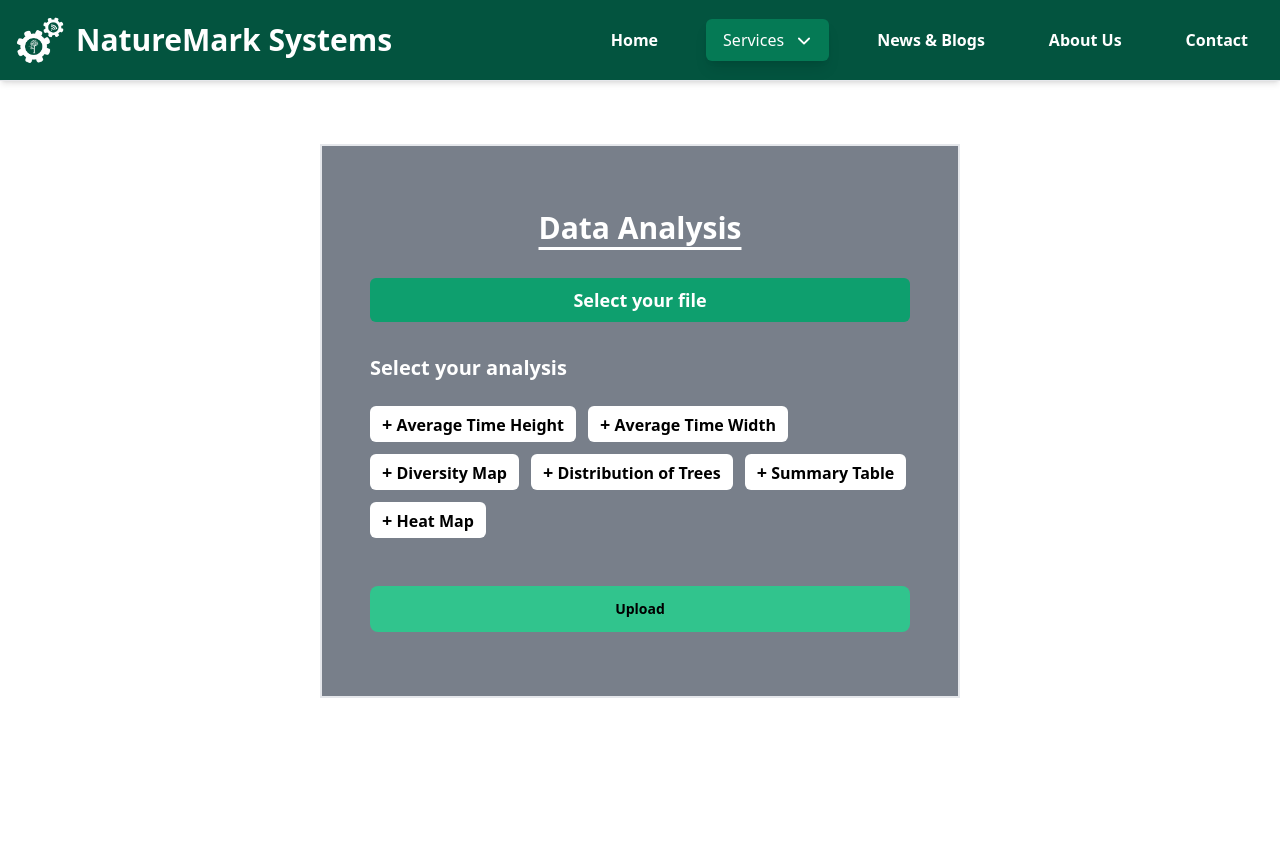
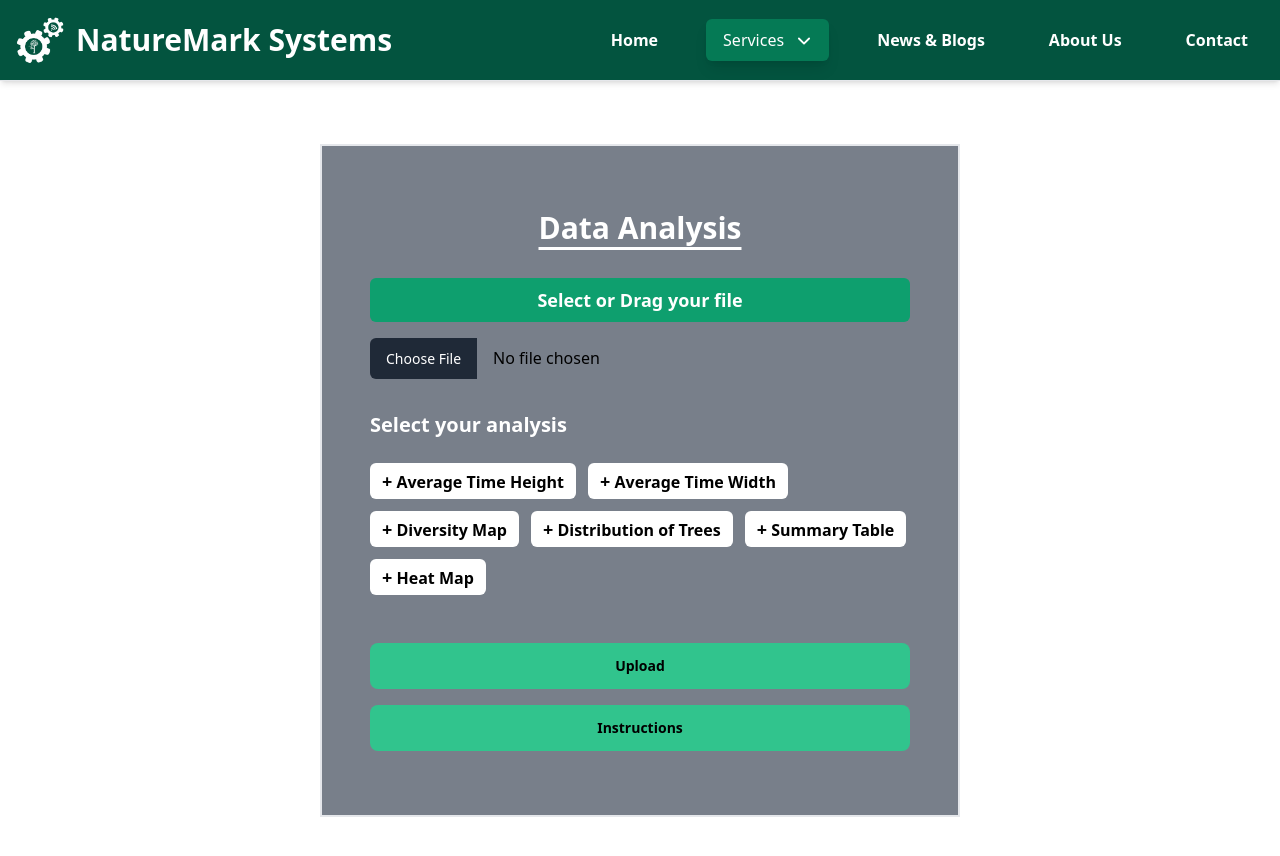
Before and after one commit to mshailesh7/MainWeb, a React (Vite) app: page /UploadAnalysis in a window 1280 px wide. Shown: the top 856 px of the page. Built offline with nearby package versions, Linux system fonts and the light colour scheme.

Commit message:
improved analysis form, added instruction button

```diff
--- a/src/Components/ArborTagAnalysis_Components/DataAnalysisForm.jsx
+++ b/src/Components/ArborTagAnalysis_Components/DataAnalysisForm.jsx
@@ -1,5 +1,6 @@
 import React, { useState } from "react";
-
+import Instruction from "./Instructions";
+import Instructions from "./Instructions";
 function DataAnalysisForm() {
   const [Option1, SetOption1] = useState(true);
   const [Option2, SetOption2] = useState(true);
@@ -7,24 +8,33 @@ function DataAnalysisForm() {
   const [Option4, SetOption4] = useState(true);
   const [Option5, SetOption5] = useState(true);
   const [Option6, SetOption6] = useState(true);
-
+  const [ShowForm, SetShowForm] = useState(true);
   return (
+    <div>
+      {ShowForm ? (
         <div className="flex flex-col justify-center my-36 gap-y-8 border-2 w-6/12 mx-auto bg-gray-600 pt-16 max-md:w-9/12 max-lg:w-8/12 max-sm:w-full bg-opacity-75 pb-12">
           <h1 className="text-center text-white font-bold text-3xl underline underline-offset-8">
             Data Analysis
           </h1>
-      <div className="w-full flex flex-col justify-center px-12">
+          <div className="w-full flex flex-col justify-center px-12 gap-y-4">
             <label
               htmlFor="fileInput"
               className="bg-green-500 text-white w-full text-center py-2 font-bold text-lg rounded-md cursor-pointer"
             >
-          Select your file
+              Select or Drag your file
             </label>
-        <input type="file" id="fileInput" className="hidden" />
+            <input
+              accept=".csv"
+              type="file"
+              id="fileInput"
+              className="rounded-md "
+            />
           </div>
 
           <div className="px-12 flex flex-col gap-y-6">
-        <h1 className="text-white font-bold text-xl">Select your analysis</h1>
+            <h1 className="text-white font-bold text-xl">
+              Select your analysis
+            </h1>
             <div className="flex flex-wrap justify-start mx-auto gap-x-3 gap-y-3">
               <div
                 onClick={() => SetOption1(!Option1)}
@@ -106,12 +116,26 @@ function DataAnalysisForm() {
               </div>
             </div>
           </div>
+          <div className="my-4 flex flex-col gap-y-4 px-12 ">
+            {" "}
             <button
               type="button"
-        className="py-3 px-4 inline-flex justify-center items-center gap-x-2 text-sm font-semibold rounded-lg border border-transparent bg-green-400 text-black hover:bg-green-700 mx-12 my-4"
+              className="py-3 w-full inline-flex justify-center items-center text-sm font-semibold rounded-lg border border-transparent bg-green-400 text-black hover:bg-green-700 "
             >
               Upload
             </button>
+            <button
+              onClick={() => SetShowForm(!ShowForm)}
+              type="button"
+              className="py-3 w-full inline-flex justify-center items-center gap-x-2 text-sm font-semibold rounded-lg border border-transparent bg-green-400 text-black hover:bg-green-700"
+            >
+              Instructions
+            </button>
+          </div>
+        </div>
+      ) : (
+        <Instructions SetShowForm={SetShowForm} />
+      )}
     </div>
   );
 }
--- a/src/Components/ArborTagAnalysis_Components/Instructions.jsx
+++ b/src/Components/ArborTagAnalysis_Components/Instructions.jsx
@@ -6,7 +6,7 @@ import {
   MdIntegrationInstructions,
   MdOutlineIntegrationInstructions,
 } from "react-icons/md";
-export default function Instructions({ SetShowInstructions }) {
+export default function Instructions({ SetShowForm }) {
   return (
     <>
       <div className="flex flex-col my-36 w-5/12 max-md:w-11/12 max-mdm:w-10/12 max-sm:w-9/12 max-2xl:w-7/12 mx-auto h-screen gap-y-2">
@@ -110,7 +110,7 @@ export default function Instructions({ SetShowInstructions }) {
         </div>
         <Link
           to="#_"
-          onClick={() => SetShowInstructions(false)}
+          onClick={() => SetShowForm(true)}
           class="w-fit flex justify-center my-2 px-8 py-2 gap-x-2 mb-2 text-lg text-white bg-green-500 rounded-md hover:bg-green-400 mx-auto"
           data-primary="green-400"
           data-rounded="rounded-2xl"
```
Lines whose indentation alone changed are shown as unchanged.
